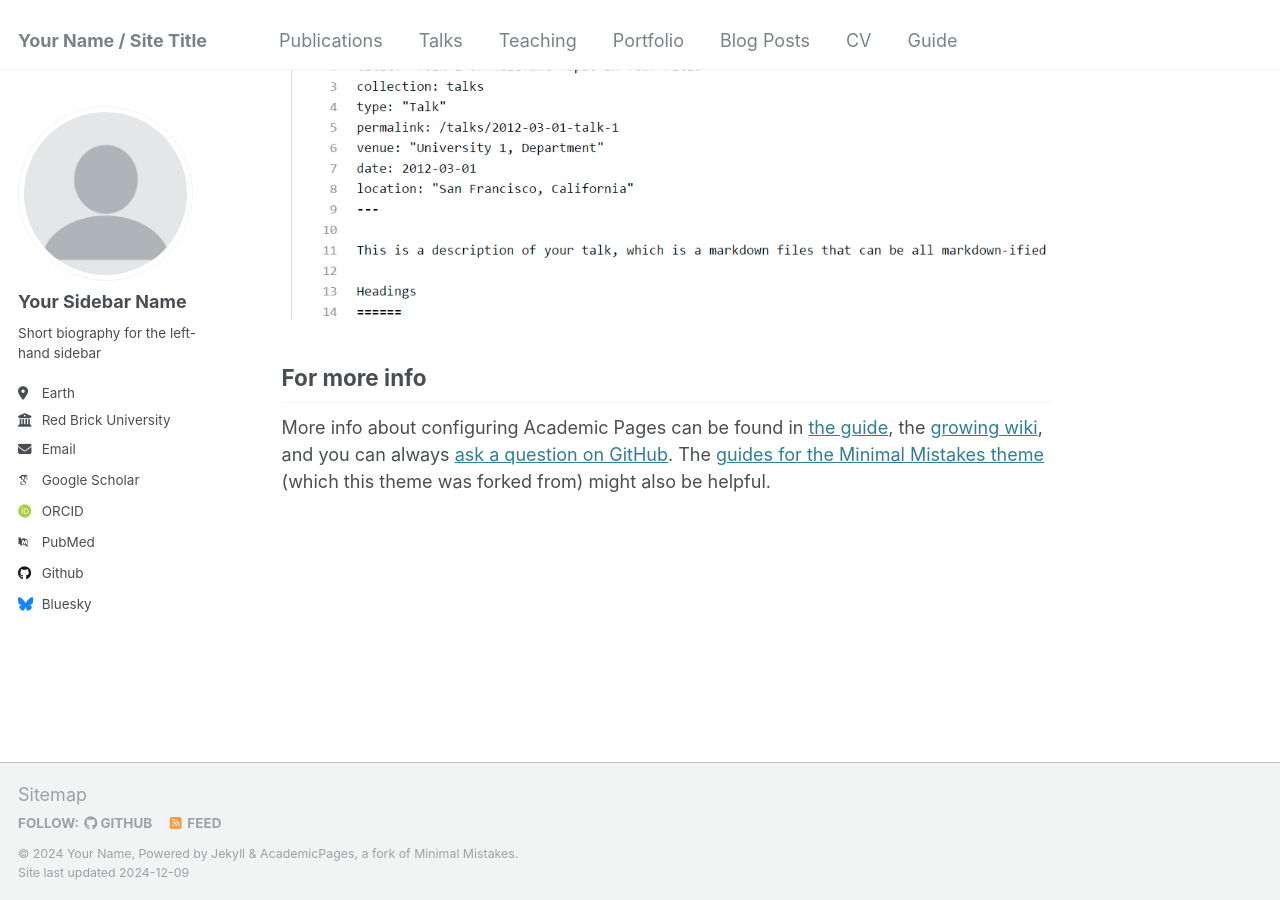
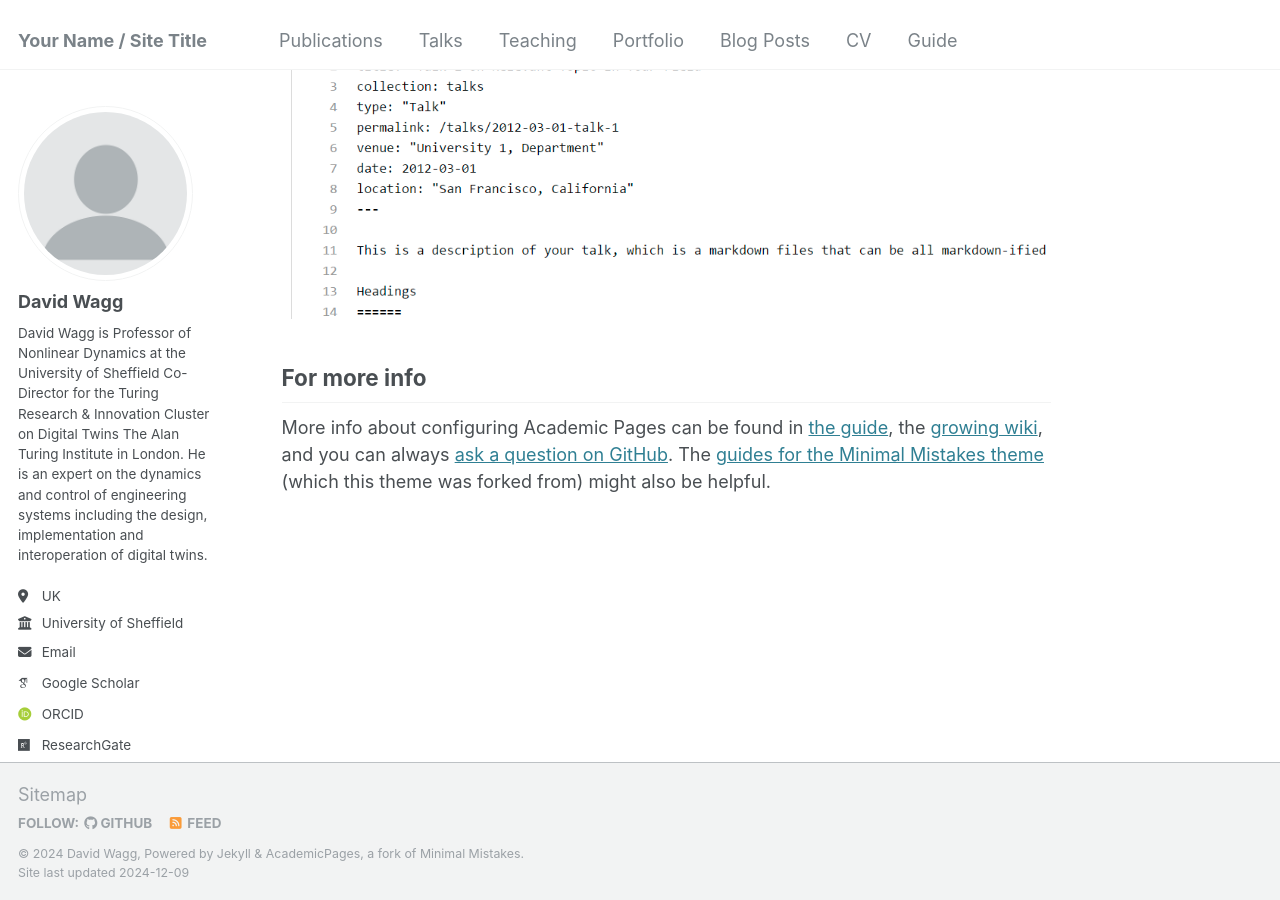
Before and after one commit to davidjwagg/davidjwagg, a Jekyll site: the page built from _pages/about.md, in a window 1280 px wide and 900 px high, scrolled down 2643 px. Built offline with Jekyll 4.4.1, drawn with Linux system fonts in a browser that asks for light colours; some web fonts are replaced.

Commit message:
Update _config.yml

```diff
--- a/_config.yml
+++ b/_config.yml
@@ -10,11 +10,11 @@
 locale                   : "en-US"
 title                    : "Your Name / Site Title"
 title_separator          : "-"
-name                     : &name "Your Name"
+name                     : &name "David Wagg"
 description              : &description "personal description"
-url                      : https://academicpages.github.io # the base hostname & protocol for your site e.g. "https://[your GitHub username].github.io"
+url                      : https://davidjwagg.github.io # the base hostname & protocol for your site e.g. "https://[your GitHub username].github.io"
 baseurl                  : "" # the subpath of your site, e.g. "/blog"
-repository               : "academicpages/academicpages.github.io"
+repository               : "davidjwagg/davidjwagg.github.io"
 
 # Site Author - The following control what appear as part of the author content on the side bar.
 #               If a field is blank the icon and link will not appear, otherwise it will be shown.
@@ -22,34 +22,34 @@ repository               : "academicpages/academicpages.github.io"
 author:
   # Biographic information
   avatar           : "profile.png"
-  name             : "Your Sidebar Name"
+  name             : "David Wagg"
   pronouns         : # example: "she/her"
-  bio              : "Short biography for the left-hand sidebar"
-  location         : "Earth"
-  employer         : "Red Brick University"
+  bio              : "David Wagg is Professor of Nonlinear Dynamics at the University of Sheffield Co-Director for the Turing Research & Innovation Cluster on Digital Twins The Alan Turing Institute in London. He is an expert on the dynamics and control of engineering  systems including the design, implementation and interoperation of digital twins. "
+  location         : "UK"
+  employer         : "University of Sheffield"
   uri              : # URL
-  email            : "none@example.org"
+  email            : "david.wagg@sheffield.ac.uk"
 
   # Academic websites
   arxiv            : # URL - Update with the correct link to your profile
-  googlescholar    : "https://scholar.google.com/citations?user=PS_CX0AAAAAJ"
+  googlescholar    : "https://scholar.google.co.uk/citations?user=BfjvDPUAAAAJ&hl=en&oi=ao"
   impactstory      : # URL
-  orcid            : "http://orcid.org/yourorcidurl"
+  orcid            : "https://orcid.org/0000-0002-7266-2105"
   semantic         : # URL
-  pubmed           : "https://www.ncbi.nlm.nih.gov/pubmed/?term=john+snow"
-  researchgate     : # URL
+  pubmed           : # URL "https://www.ncbi.nlm.nih.gov/pubmed/?term=john+snow"
+  researchgate     : https://www.researchgate.net/profile/D-Wagg
   scopus           : # URL
 
   # Repositories and software development
   bitbucket        : # Username - Update with your username on the site
   codepen          : # Username
   dribbble         : # Username
-  github           : "academicpages"
+  github           : "davidjwagg"
   kaggle           : # Username
   stackoverflow    : # User number or user number and name (i.e., use "1" or "1/jeff-atwood")
 
   # Social media
-  bluesky          : "bsky.app" # Replace this with you Bluesky username
+  bluesky          : "davidwagg.bsky.social" # Replace this with you Bluesky username
   facebook         : # Username
   flickr           : # Username
   foursquare       : # Username
@@ -58,7 +58,7 @@ author:
   keybase          : # Username
   instagram        : # Username
   lastfm           : # Username
-  linkedin         : # Username
+  linkedin         : "david-wagg-963303114"
   mastodon         : # URL
   medium           : # URL
   pinterest        : # Username
```
